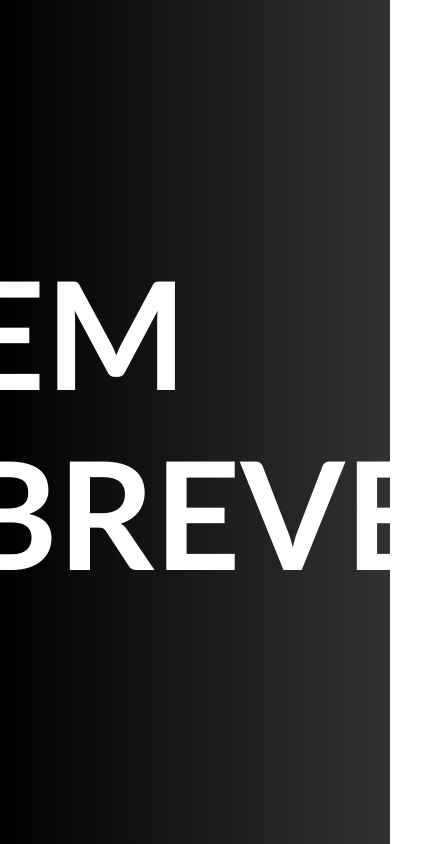
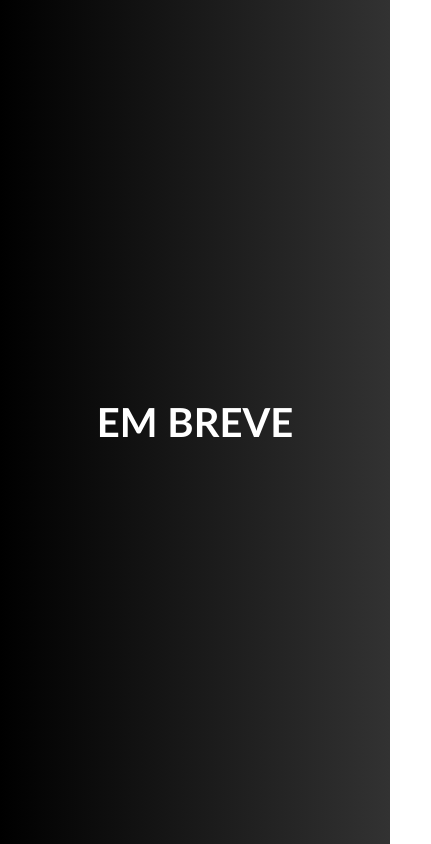
Before and after one commit to RodrigoAzvdd/LandingPage_SpaceX, a plain HTML site: page src/pages/soon.html in a window 390 px wide. Shown: the whole page, 431 px wide, since content can reach past the window. Drawn offline with nearby package versions, Linux system fonts and the light colour scheme.

Commit message:
update soon.scss mediaQuery

```diff
--- a/src/sass/pages/soon.scss
+++ b/src/sass/pages/soon.scss
@@ -23,4 +23,16 @@
 
 .a-soon {
     text-decoration: none;
+
 }
+
+@media (max-width: 690px) {
+    .text-soon {
+        font-size: 70px;
+    }
+}
+@media (max-width: 470px) {
+    .text-soon {
+        font-size: 40px;
+    }
+}
```
Also changed, not shown: src/css/style.css, 1 other file.
